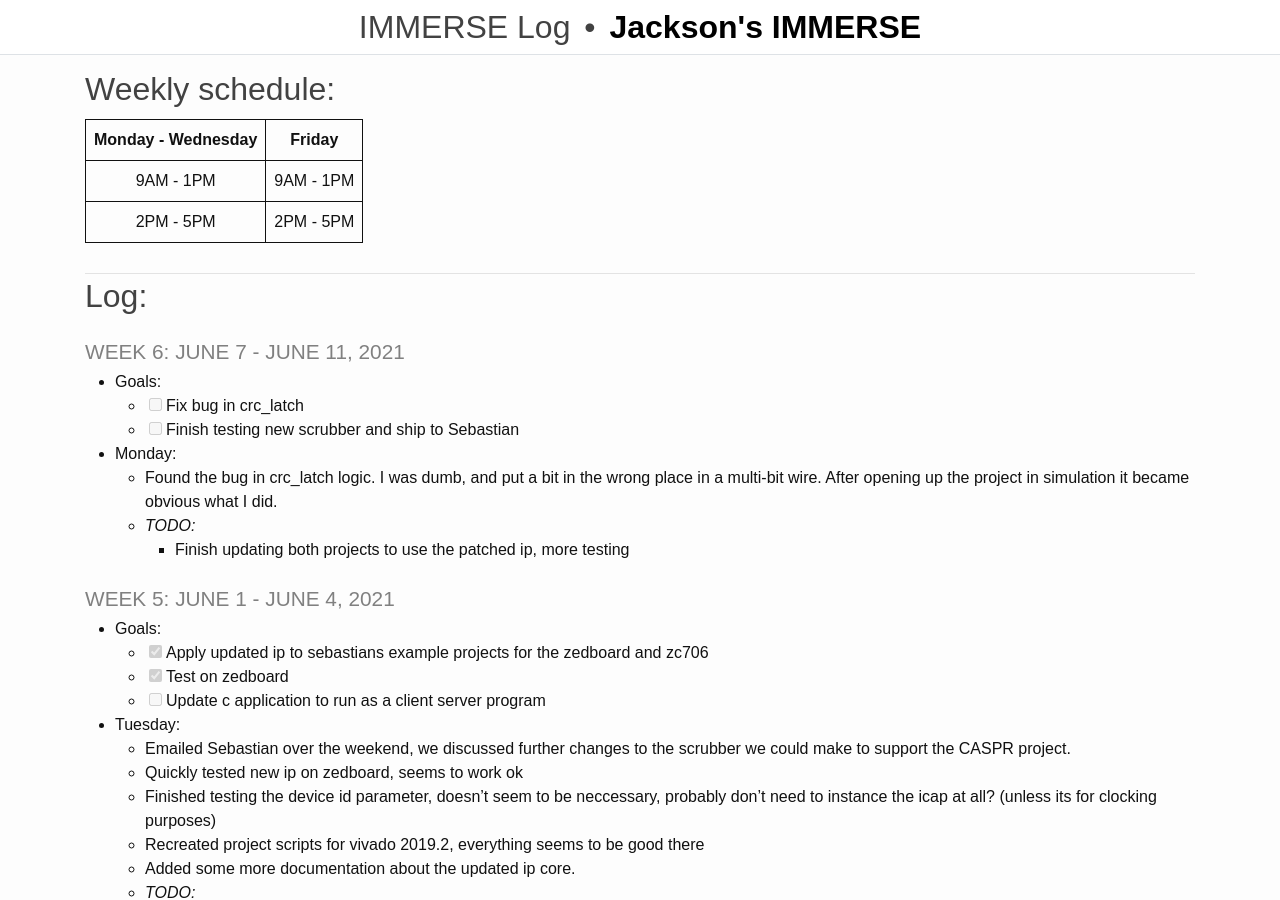
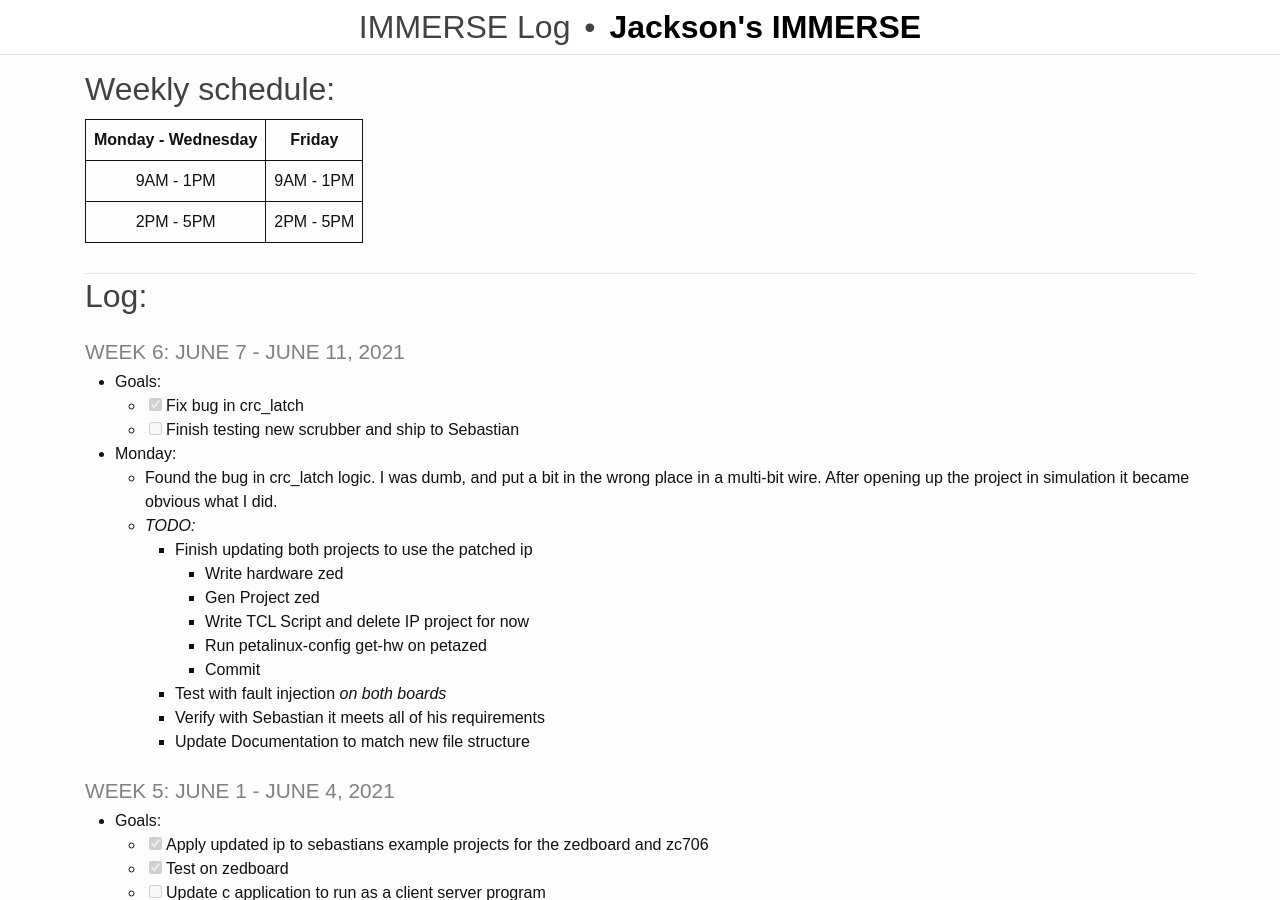
Before and after one commit to rjsmith1999/IMMERSE, a Jekyll site: the page built from _pages/log.md, in a window 1280 px wide and 900 px high. Built offline with Jekyll 4.4.1, drawn with Linux system fonts in a browser that asks for light colours.

Commit message:
Update Log

```diff
--- a/_pages/log.md
+++ b/_pages/log.md
@@ -16,13 +16,21 @@ title: IMMERSE Log
 
 ### Week 6: June 7 - June 11, 2021
 * **Goals**:
-  - [ ] Fix bug in crc_latch
+  - [x] Fix bug in crc_latch
   - [ ] Finish testing new scrubber and ship to Sebastian
 
 * **Monday**:
   - Found the bug in crc_latch logic. I was dumb, and put a bit in the wrong place in a multi-bit wire. After opening up the project in simulation it became obvious what I did.
   - _TODO:_
-    - Finish updating both projects to use the patched ip, more testing
+    - Finish updating both projects to use the patched ip
+      - Write hardware zed
+      - Gen Project zed
+      - Write TCL Script and delete IP project for now
+      - Run petalinux-config get-hw on petazed
+      - Commit
+    - Test with fault injection _on both boards_
+    - Verify with Sebastian it meets all of his requirements
+    - Update Documentation to match new file structure
 
 ### Week 5: June 1 - June 4, 2021
 * **Goals**:
```
